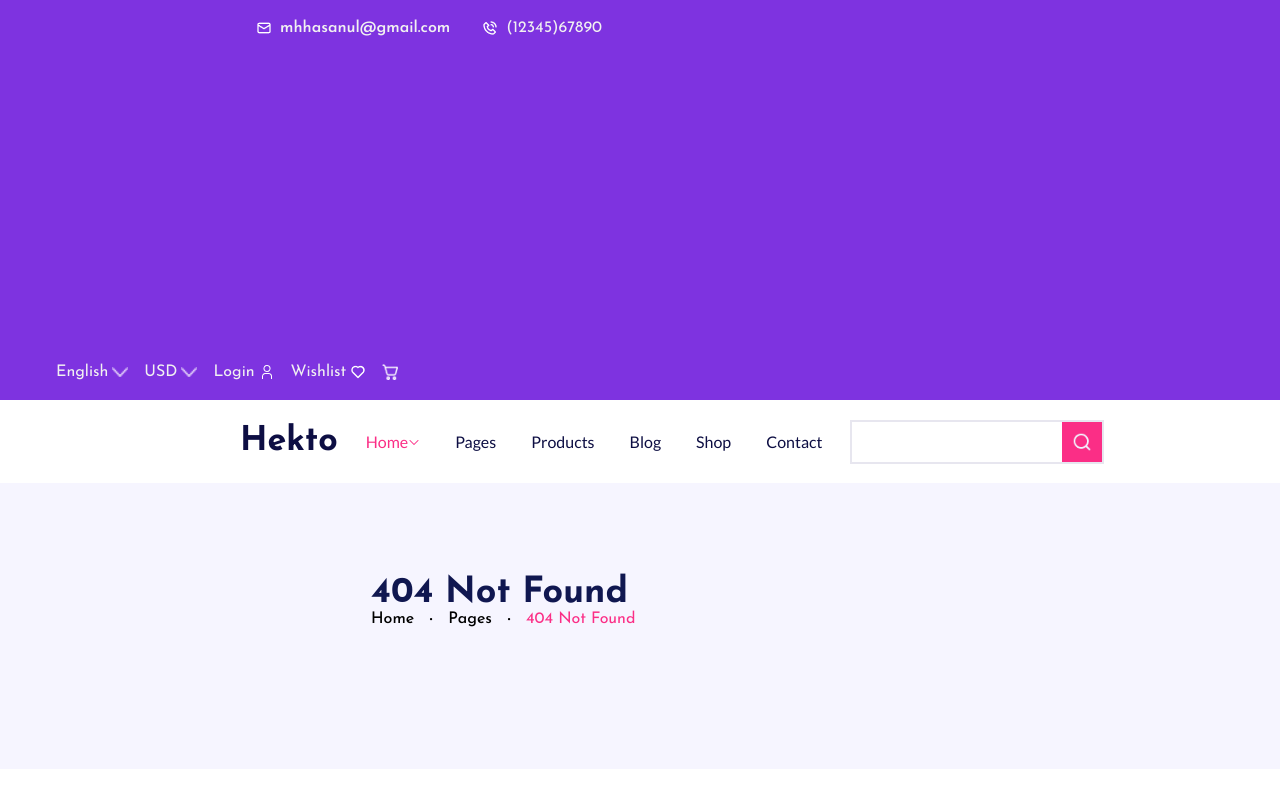
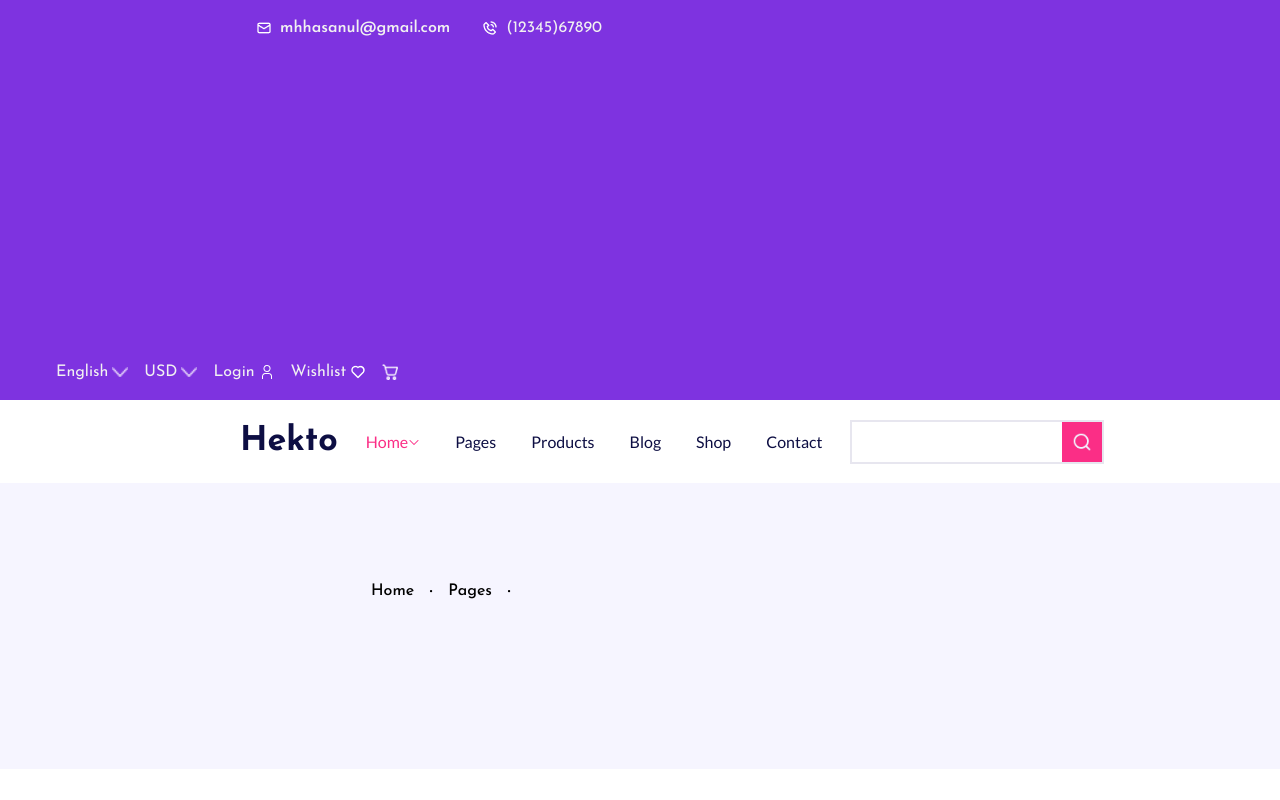
Before and after one commit to MuhammedSuhaib/Hekto, a Next.js app: page / in a window 1280 px wide. Shown: the top 800 px of the page. Built offline with nearby package versions, Linux system fonts and the light colour scheme.

Commit message:
12.12.2024

```diff
--- a/components/Bredcrumb.tsx
+++ b/components/Bredcrumb.tsx
@@ -9,10 +9,16 @@ import {
 } from "@/components/ui/breadcrumb";
 import { Dot } from "lucide-react";
 
-function Bredcrumb() {
+// Define the prop type for Bredcrumb
+interface BredcrumbProps {
+  pageName: string;
+}
+
+function Bredcrumb({ pageName }: BredcrumbProps) {
   return (
     <div className="h-fit bg-[#F6F5FF] p-4 text-xl font-medium text-[#101750] md:text-[36px] lg:h-[286px] lg:px-[371px] lg:py-24">
-      <h1 className="font-extrabold">404 Not Found</h1>
+      <h1 className="font-extrabold">{pageName}</h1>
+
       <Breadcrumb>
         <BreadcrumbList className="text-base text-black">
           <BreadcrumbItem>
@@ -29,7 +35,7 @@ function Bredcrumb() {
           </BreadcrumbSeparator>
           <BreadcrumbItem>
             <BreadcrumbPage className="text-[#FB2E86]">
-              404 Not Found
+              {pageName}{" "}
             </BreadcrumbPage>
           </BreadcrumbItem>
         </BreadcrumbList>
```
